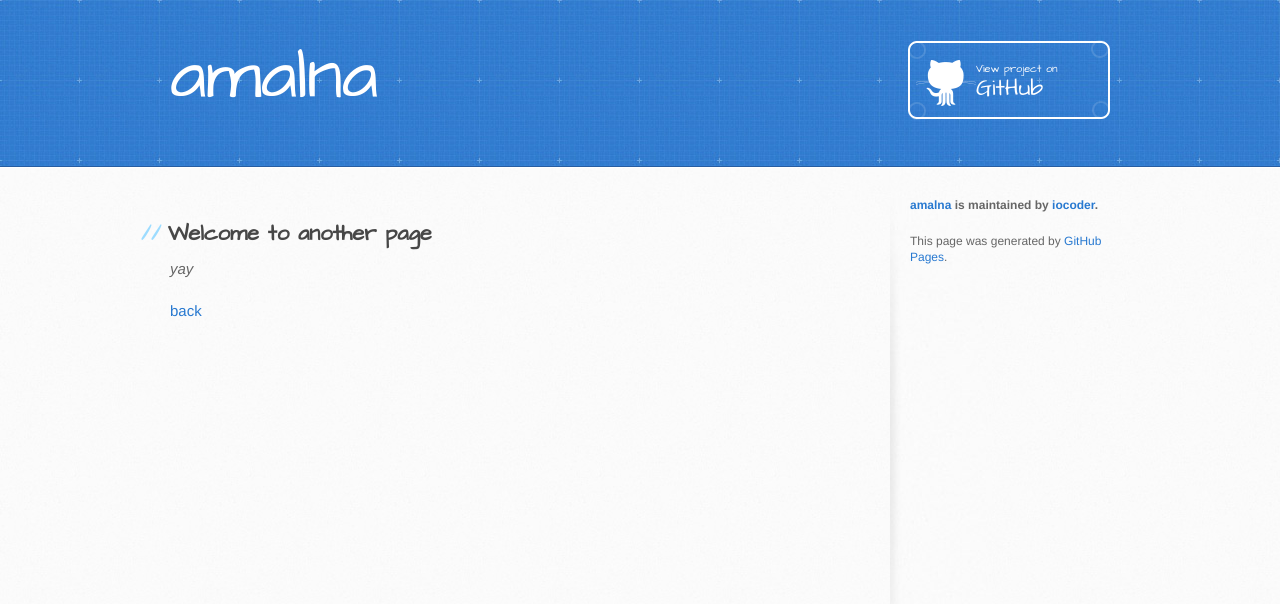
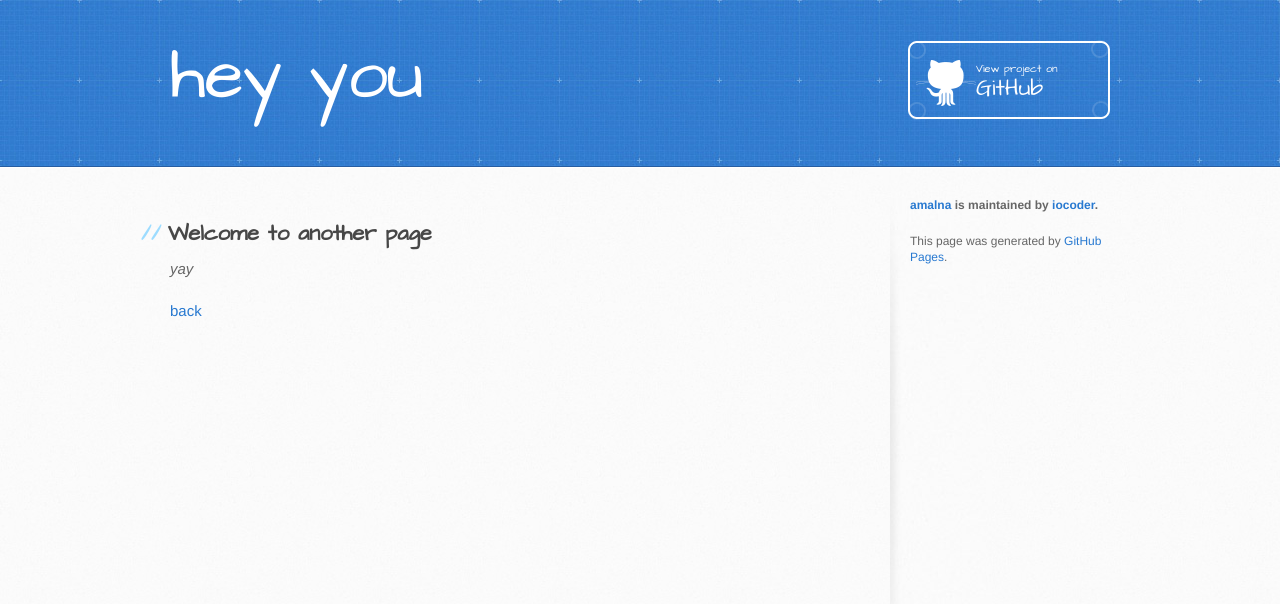
Before and after one commit to iocoder/amalna, a Jekyll site: the page built from another-page.md, in a window 1280 px wide. Shown: the top 604 px of the page. Built offline with Jekyll 4.4.1, drawn with Linux system fonts in a browser that asks for light colours; the repository's description, which GitHub fills in, is left out; our own code applies the rules of GitHub Pages for plain Markdown files.

Commit message:
update site title

```diff
--- a/_layouts/default.html
+++ b/_layouts/default.html
@@ -18,7 +18,7 @@
     <header>
       <div class="inner">
         <a href="{{ '/' | absolute_url }}">
-          <h1>{{ site.title | default: site.github.repository_name }}</h1>
+          <h1>hey you</h1>
         </a>
         <h2>{{ site.description | default: site.github.project_tagline }}</h2>
         {% if site.github.is_project_page %}
```
